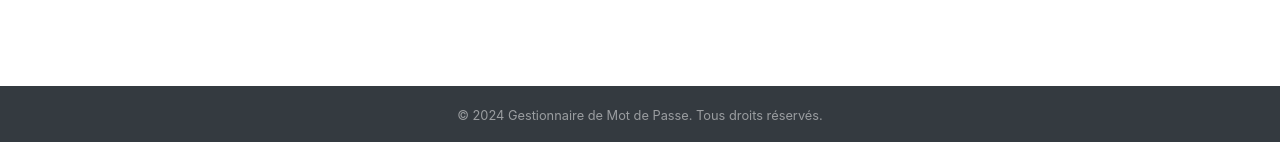
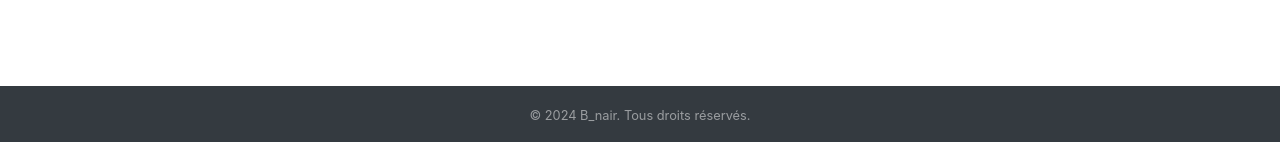
Before and after one commit to Binair-Dev/bPassword-Django, a Django app: page /passwords/ in a window 1280 px wide. Shown: the part 658-800 px from the top of the page. Run offline with Django 5.2, Linux system fonts and the light colour scheme; the visitor is signed in with stand-in values (Sample User, id 1); data that the repository does not hold is empty; some libraries are stand-ins or nearby versions.

Commit message:
footer update

```diff
--- a/bpassword/templates/base.html
+++ b/bpassword/templates/base.html
@@ -62,7 +62,7 @@
     <!-- Footer -->
     <footer class="footer bg-dark text-white-50 text-center py-3 mt-5 fixed-bottom">
         <div class="container">
-            <small>&copy; 2024 Gestionnaire de Mot de Passe. Tous droits réservés.</small>
+            <small>&copy; 2024 B_nair. Tous droits réservés.</small>
         </div>
     </footer>
 
```
